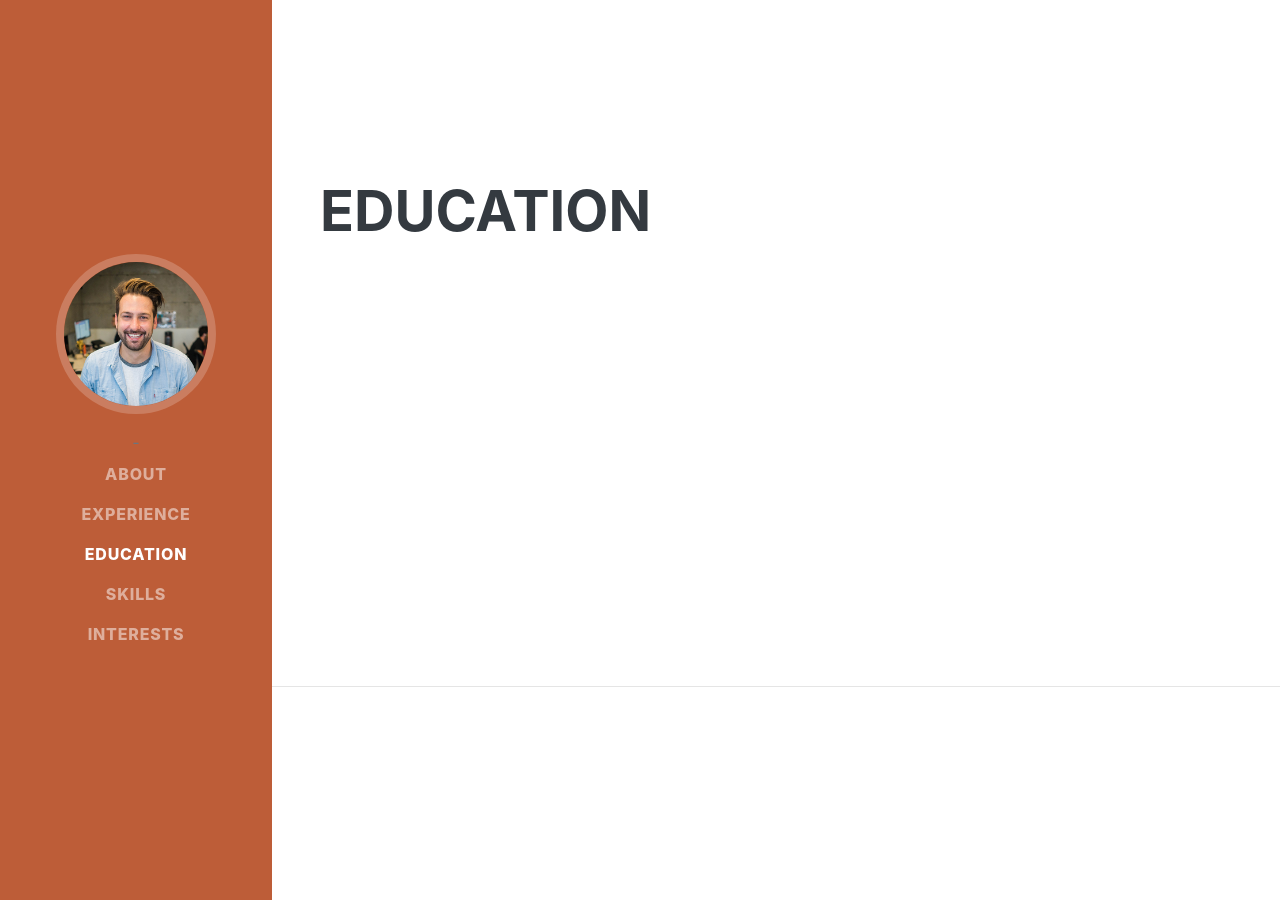
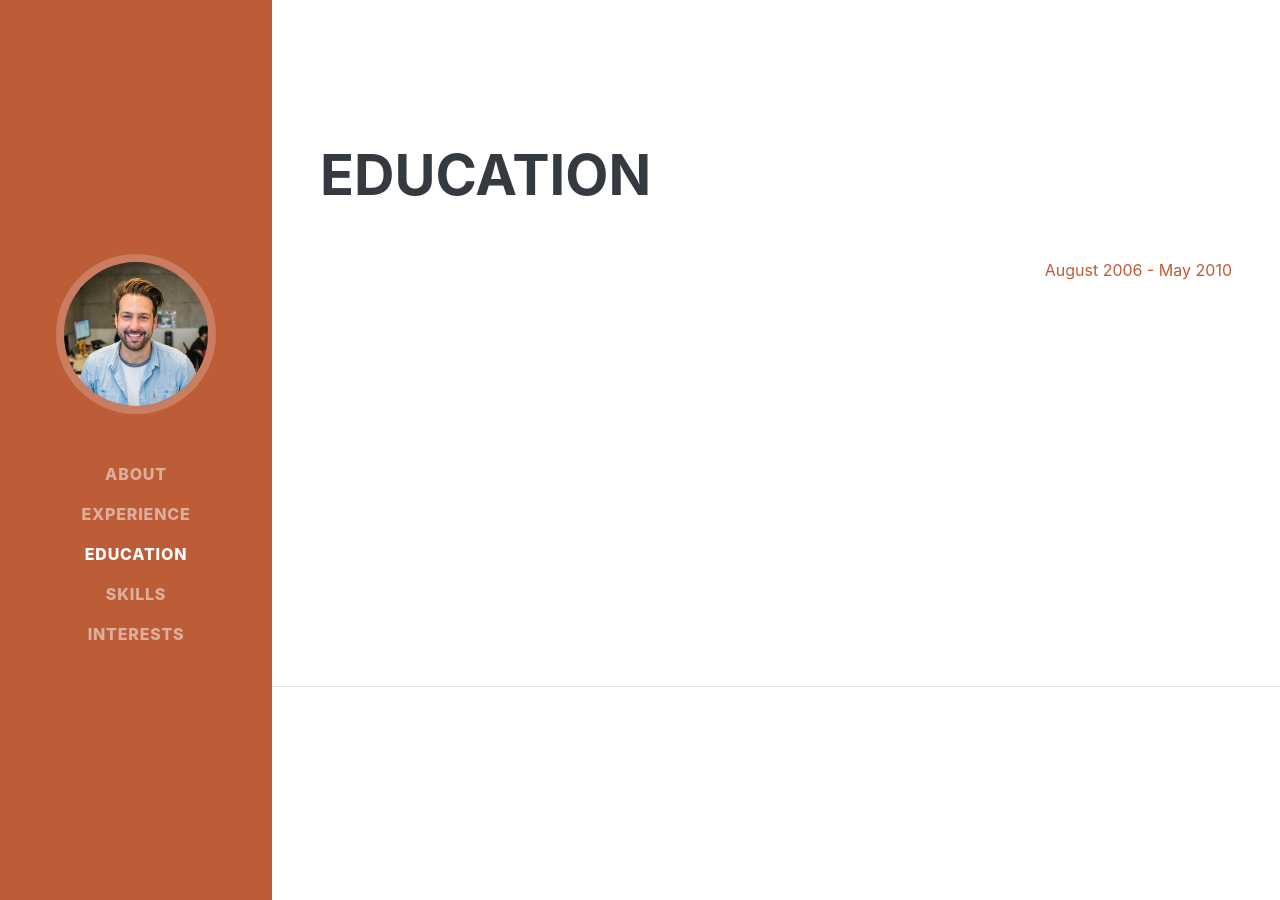
Before and after one commit to KoalaBear/Jekyll-CV, a Jekyll site: the page built from index.md, in a window 1280 px wide and 900 px high, scrolled down 2016 px. Built offline with Jekyll 4.4.1, drawn with Linux system fonts in a browser that asks for light colours; some web fonts are replaced; part of the change alters nothing that is shown.

```diff
--- a/_config.yml
+++ b/_config.yml
@@ -1,5 +1,9 @@
 # Global Data
 interests: "Apart from being a web developer, I enjoy most of my time being outdoors. In the winter, I am an avid skier and novice ice climber. During the warmer months here in Colorado, I enjoy mountain biking, free climbing, and kayaking."
+experiences: _experiences
+educations: _educations
+skills: _skills
+awards: _awards
 # Where things are
 source              : .
 destination         : ./_site
```
